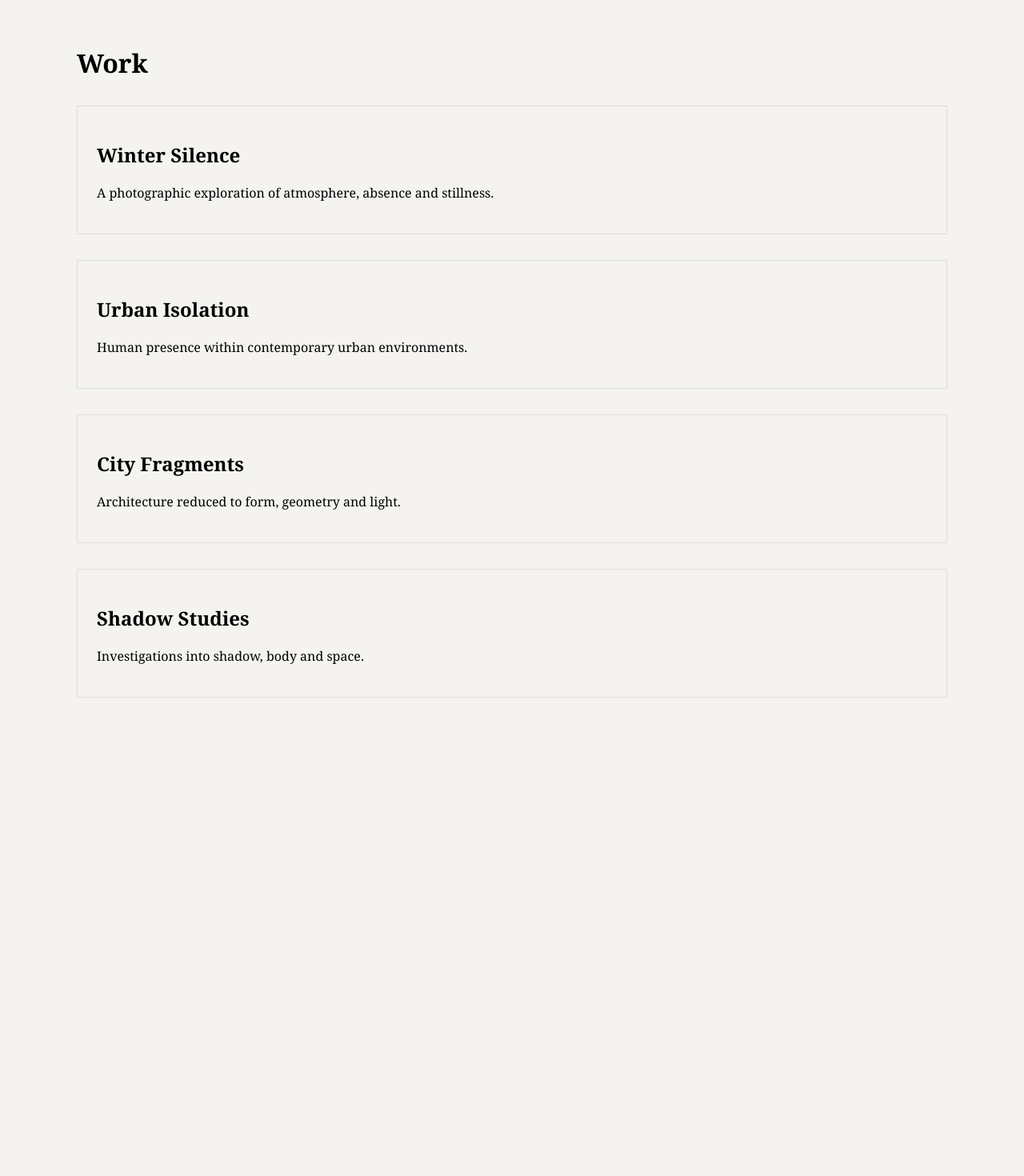
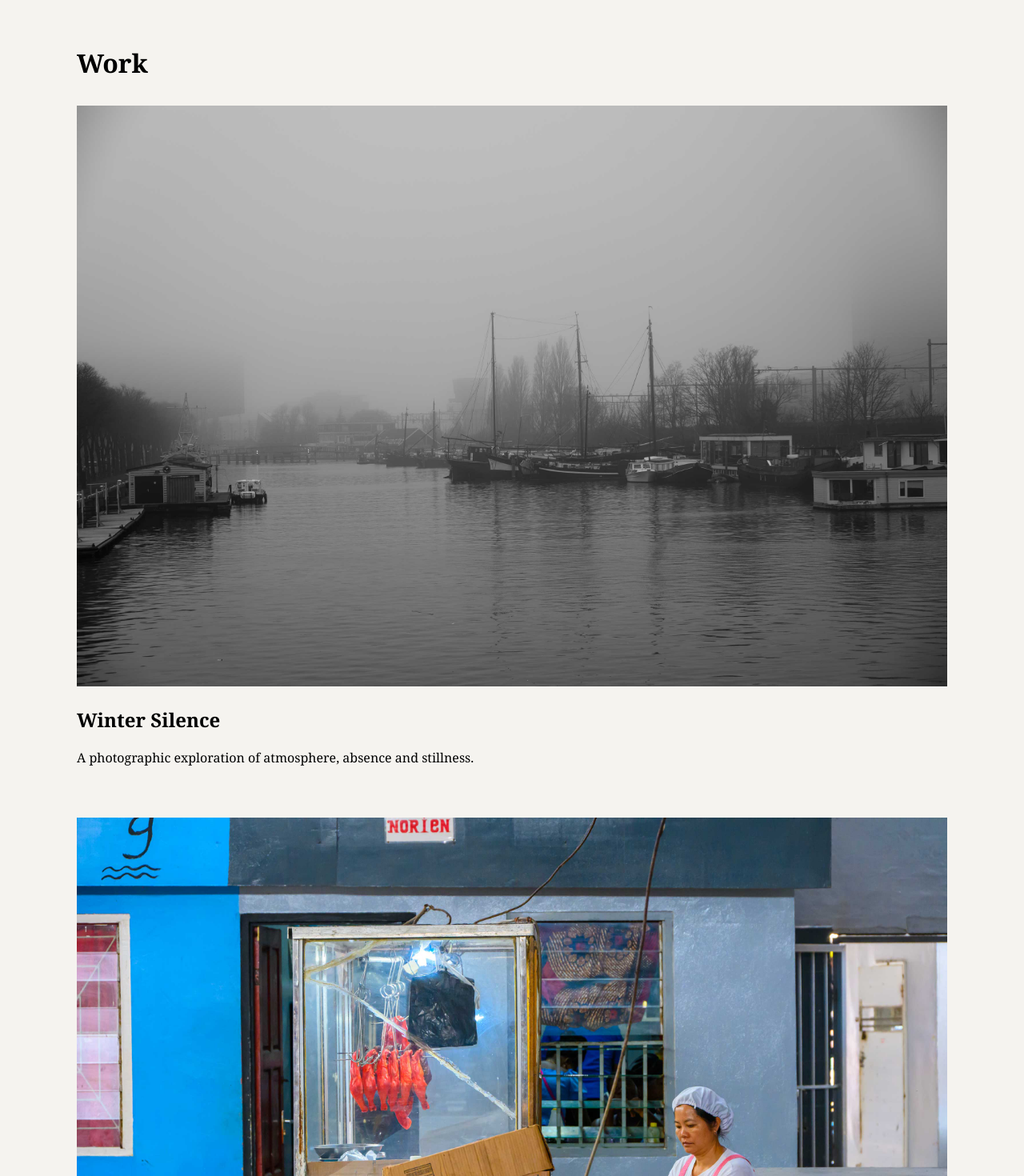
Before and after one commit to JensDDNN/jens-domela-portfolio, a Next.js app: page /work in a window 1280 px wide. Shown: the part 60-1530 px from the top of the page at 80% size. Before the commit the page ends 1028 px from the top, so only its background shows below. Built offline with nearby package versions, Linux system fonts and the light colour scheme.

Commit message:
Refactor Work component layout and styles

```diff
--- a/app/work/page.tsx
+++ b/app/work/page.tsx
@@ -2,25 +2,34 @@ import Link from "next/link";
 
 export default function Work() {
   return (
-    <main style={{ padding: "4rem", maxWidth: "1200px", margin: "0 auto" }}>
+    <main
+      style={{
+        padding: "4rem",
+        maxWidth: "1200px",
+        margin: "0 auto",
+      }}
+    >
       <h1>Work</h1>
 
       <div
         style={{
           display: "grid",
-          gap: "2rem",
+          gap: "3rem",
           marginTop: "2rem",
         }}
       >
         <Link
           href="/work/winter-silence"
-          style={{
-            textDecoration: "none",
-            color: "inherit",
-            padding: "1.5rem",
-            border: "1px solid #ddd",
-          }}
+          style={{ textDecoration: "none", color: "inherit" }}
         >
+          <img
+            src="/images/DSC_1344.jpg"
+            alt="Winter Silence"
+            style={{
+              width: "100%",
+              maxWidth: "1200px",
+            }}
+          />
           <h2>Winter Silence</h2>
           <p>
             A photographic exploration of atmosphere,
@@ -30,13 +39,16 @@ export default function Work() {
 
         <Link
           href="/work/urban-isolation"
-          style={{
-            textDecoration: "none",
-            color: "inherit",
-            padding: "1.5rem",
-            border: "1px solid #ddd",
-          }}
+          style={{ textDecoration: "none", color: "inherit" }}
         >
+          <img
+            src="/images/urban-isolation/DSC_0423.jpg"
+            alt="Urban Isolation"
+            style={{
+              width: "100%",
+              maxWidth: "1200px",
+            }}
+          />
           <h2>Urban Isolation</h2>
           <p>
             Human presence within contemporary urban
@@ -46,13 +58,16 @@ export default function Work() {
 
         <Link
           href="/work/city-fragments"
-          style={{
-            textDecoration: "none",
-            color: "inherit",
-            padding: "1.5rem",
-            border: "1px solid #ddd",
-          }}
+          style={{ textDecoration: "none", color: "inherit" }}
         >
+          <img
+            src="/images/city-fragments/DSC_17401.jpg"
+            alt="City Fragments"
+            style={{
+              width: "100%",
+              maxWidth: "1200px",
+            }}
+          />
           <h2>City Fragments</h2>
           <p>
             Architecture reduced to form,
@@ -62,13 +77,16 @@ export default function Work() {
 
         <Link
           href="/work/shadow-studies"
-          style={{
-            textDecoration: "none",
-            color: "inherit",
-            padding: "1.5rem",
-            border: "1px solid #ddd",
-          }}
+          style={{ textDecoration: "none", color: "inherit" }}
         >
+          <img
+            src="/images/shadow-studies/DSC_0947-2.jpg"
+            alt="Shadow Studies"
+            style={{
+              width: "100%",
+              maxWidth: "1200px",
+            }}
+          />
           <h2>Shadow Studies</h2>
           <p>
             Investigations into shadow,
```
